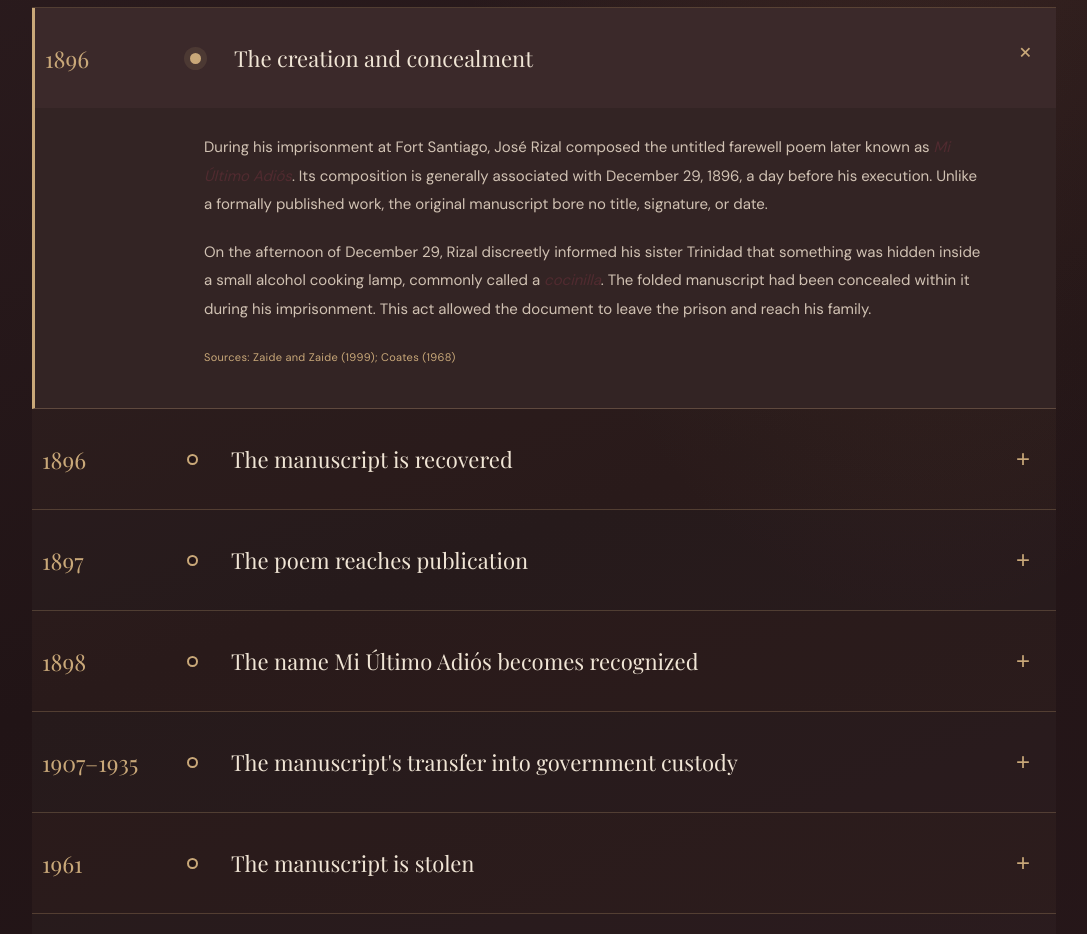
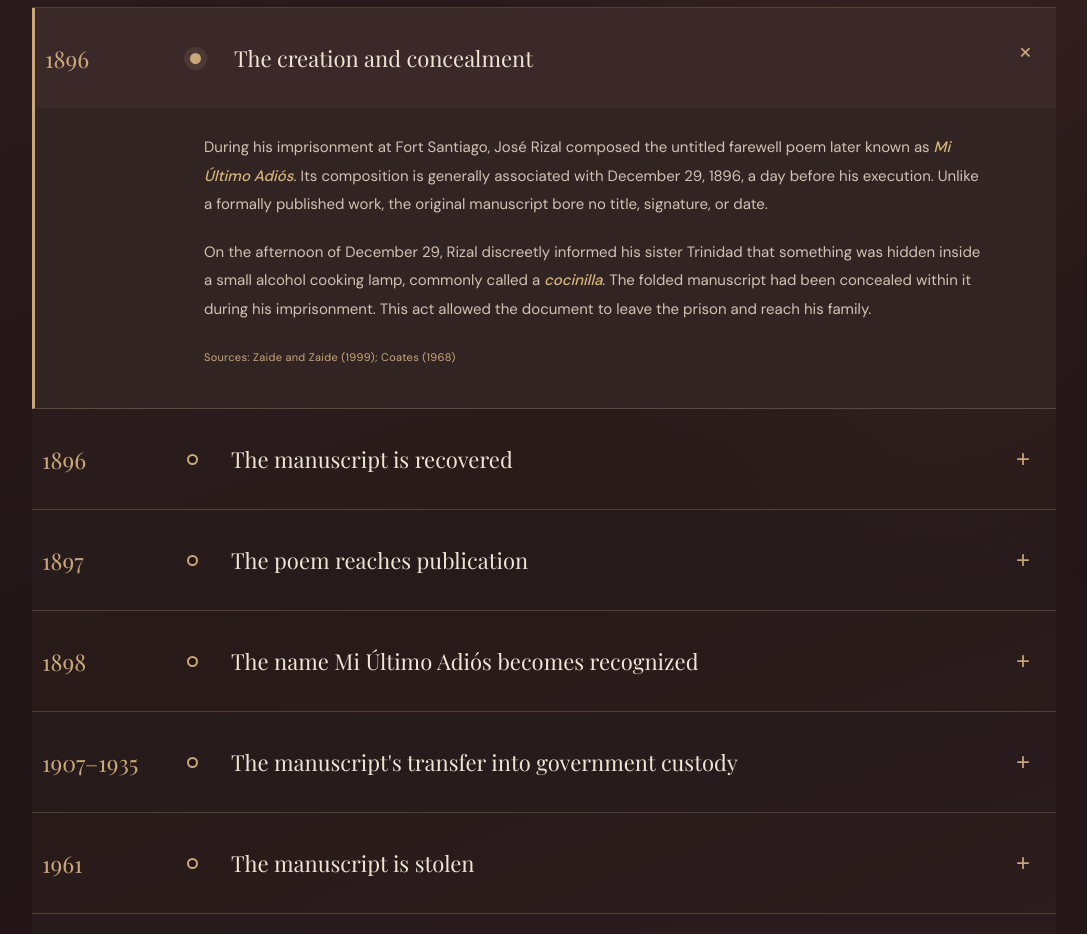
Before and after one commit to heybenisse/sa-bingit-ng-isang-paalam, a plain HTML site: page index.html in a window 1280 px wide. Shown: the part 3920-4854 px from the top of the page, without its empty margins (96-1183 px from the left). Drawn offline with nearby package versions, Linux system fonts and the light colour scheme.

Commit message:
Update style.css

```diff
--- a/css/style.css
+++ b/css/style.css
@@ -915,7 +915,9 @@ body {
 }
 
 .timeline-content em {
-    color: var(--wine);
+    color: #D7B57A;
+    font-style: italic;
+    font-weight: 500;
 }
 
 .timeline-source {
```
